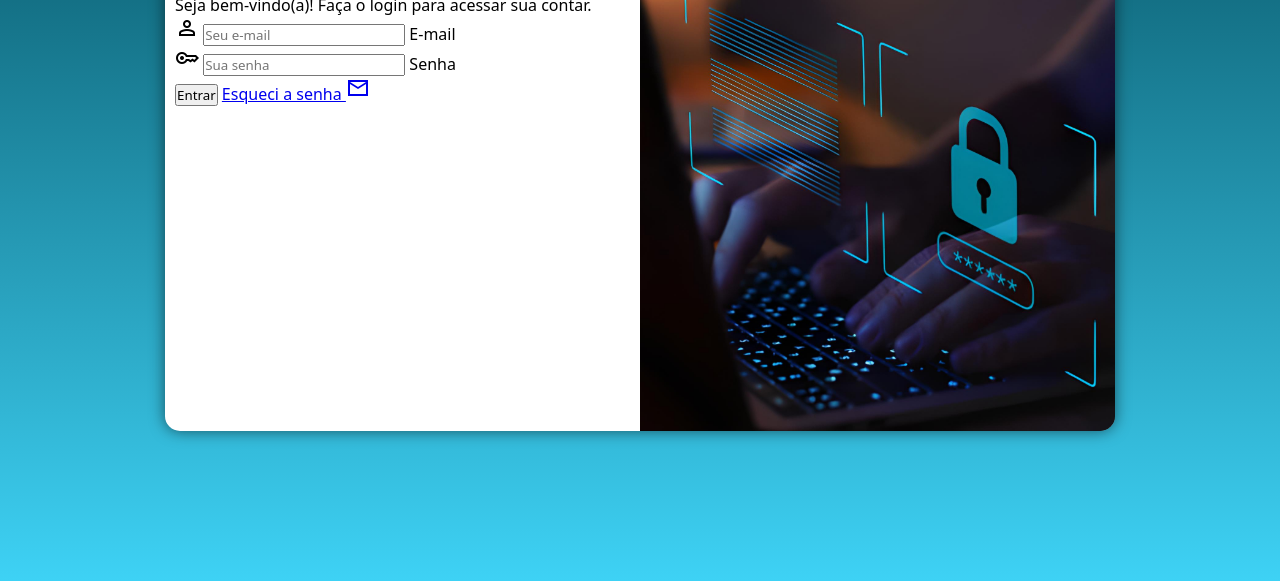
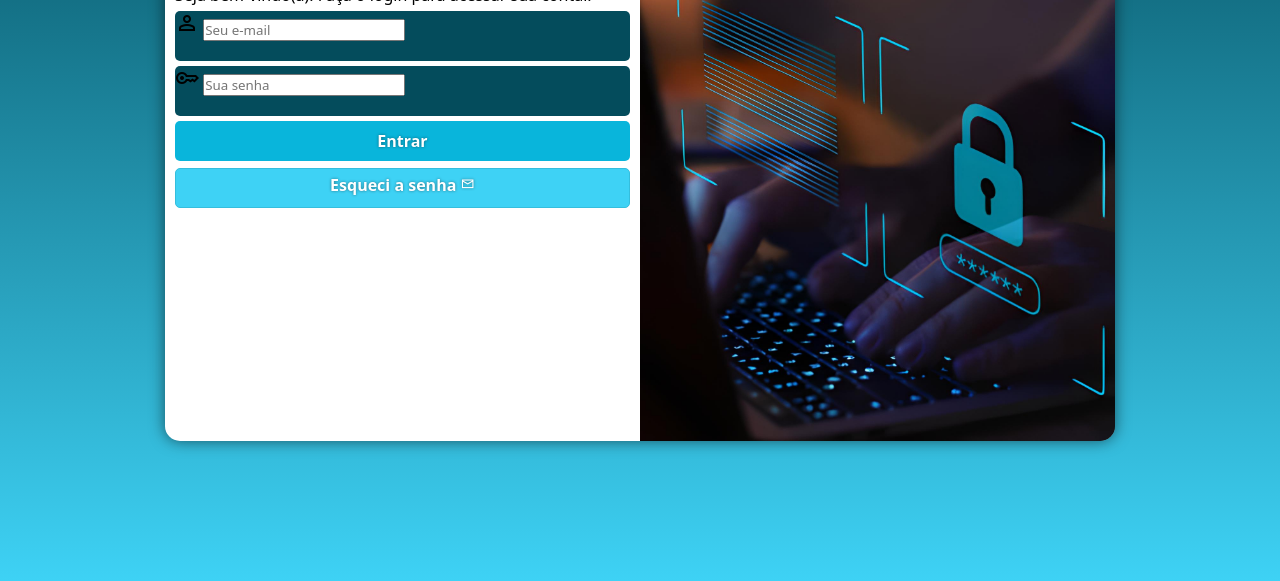
Before and after one commit to Alecio-F/Projeto-login, a plain HTML site: page index.html in a window 1280 px wide. Shown: the part 219-800 px from the top of the page. Drawn offline with nearby package versions, Linux system fonts and the light colour scheme.

Commit message:
Estilo do formulário

```diff
--- a/estilos/style.css
+++ b/estilos/style.css
@@ -27,8 +27,8 @@ section#login {
 
     background-color: white;
     border-radius: 15px;
-    width: 250px;
-    height: 500px;
+    width: 270px;
+    height: 520px;
     overflow: hidden;
     box-shadow: 0px 0px 15px rgba(0, 0, 0, 0.548);
 
@@ -54,3 +54,57 @@ div#formulario h1 {
     text-align: center;
     margin-bottom: 10px;
 }
+
+div.campo label {
+    display: none;
+}
+
+div.campo {
+    background-color: #044C5C;
+    height: 50px;
+    border-radius: 5px;
+    margin: 5px 0px;
+}
+
+form input[type=submit] {
+    display: block;
+    font-size: 1em;
+    width: 100%;
+    height: 40px;
+    background-color: #09B5DB;
+    color: white;
+    border: none;
+    border-radius: 5px;
+    cursor: pointer;
+    font-weight: bold;
+    text-shadow: 0px 0px 3px rgba(0, 0, 0, 0.452);
+}
+
+form input[type=submit]:hover {
+    background-color: #044C5C;
+}
+
+form a.botao {
+    display: block;
+    text-align: center;
+    font-size: 1em;
+    width: 100%;
+    height: 40px;
+    background-color: #3ED2F5;
+    color: rgb(255, 255, 255);
+    border: 1px solid #35bedd;
+    border-radius: 5px;
+    text-decoration: none;
+    font-weight: bold;
+    padding-top: 5px;
+    margin-top: 7px;
+    text-shadow: 0px 0px 3px rgba(0, 0, 0, 0.452);
+}
+
+a.botao:hover {
+    background-color: #044C5C;
+}
+
+a.botao span {
+    font-size: .9em;
+}
--- a/index.html
+++ b/index.html
@@ -28,7 +28,7 @@
                             person_filled
                         </span>
                         <input type="email" name="email" id="iemail" required placeholder="Seu e-mail" autocomplete="email" maxlength="32">
-                        <label for="iemail">E-mail </label>
+                        <label for="iemail">E-mail</label>
                     </div>
                     <div class="campo">
                         <span class="material-symbols-sharp">
@@ -38,7 +38,7 @@
                         <label for="isenha">Senha</label>
                     </div>
                     <input type="submit" value="Entrar">
-                    <a href="esqueci.html">
+                    <a href="esqueci.html" class="botao">
                         Esqueci a senha
                         <span class="material-symbols-sharp">
                             mail
```
